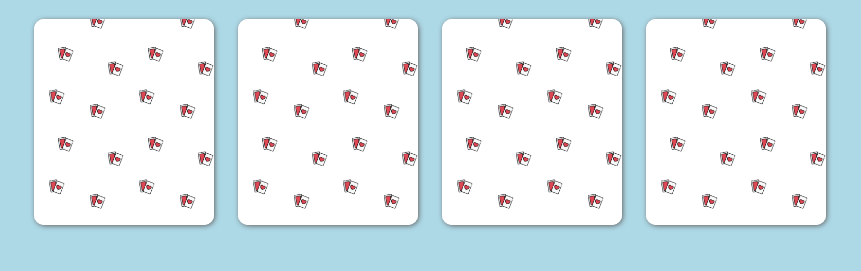
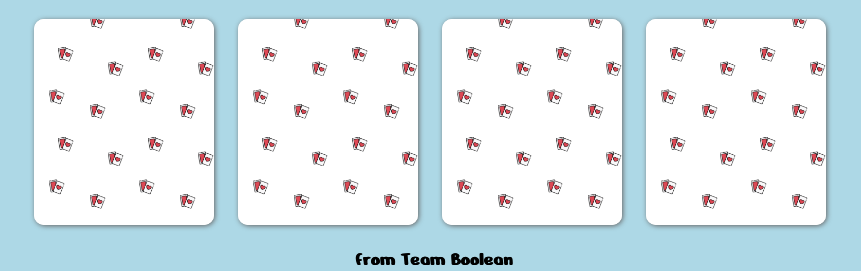
Before and after one commit to MarcoBagnasco/html-css-memory, a plain HTML site: page index.html in a window 1280 px wide. Shown: the part 602-873 px from the top of the page, without its empty margins (206-1067 px from the left). Before the commit the page ends 849 px from the top, so only its background shows below. Drawn offline with Linux system fonts and the light colour scheme.

Commit message:
add footer

```diff
--- a/css/style.css
+++ b/css/style.css
@@ -7,6 +7,7 @@
 body{
     font-family: 'Nerko One', cursive;
     text-align: center;
+    font-size: 20px;
     background-color: #add8e6;
 }
 
@@ -95,3 +96,8 @@ color: #e67919;
 .selected .back-card{
     display: none;
 }
+
+/* FOOTER */
+footer{
+    text-shadow: .5px .4px #000;
+}
--- a/index.html
+++ b/index.html
@@ -96,7 +96,9 @@
         </main>
 
         <!-- SITE FOOTER -->
-        <footer></footer>
+        <footer>
+            from Team Boolean
+        </footer>
     </div>
 </body>
 </html>
```
